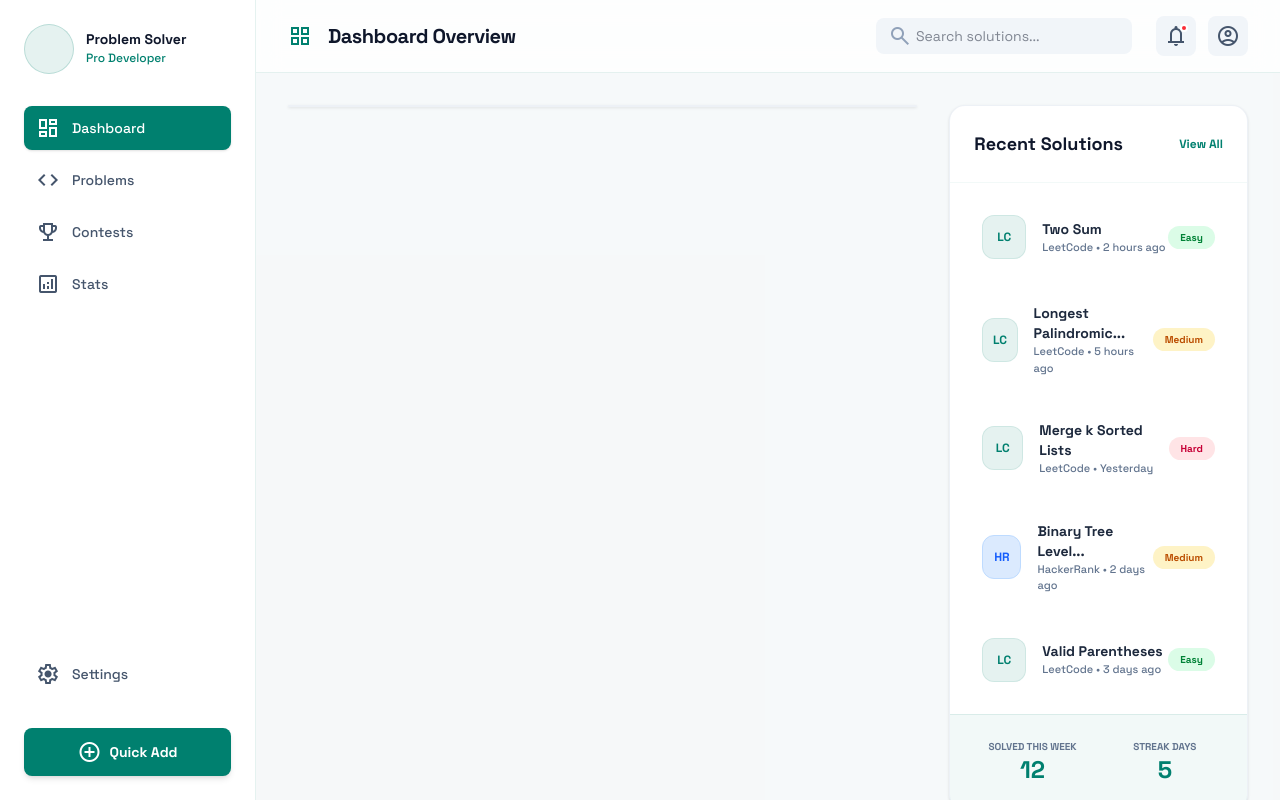
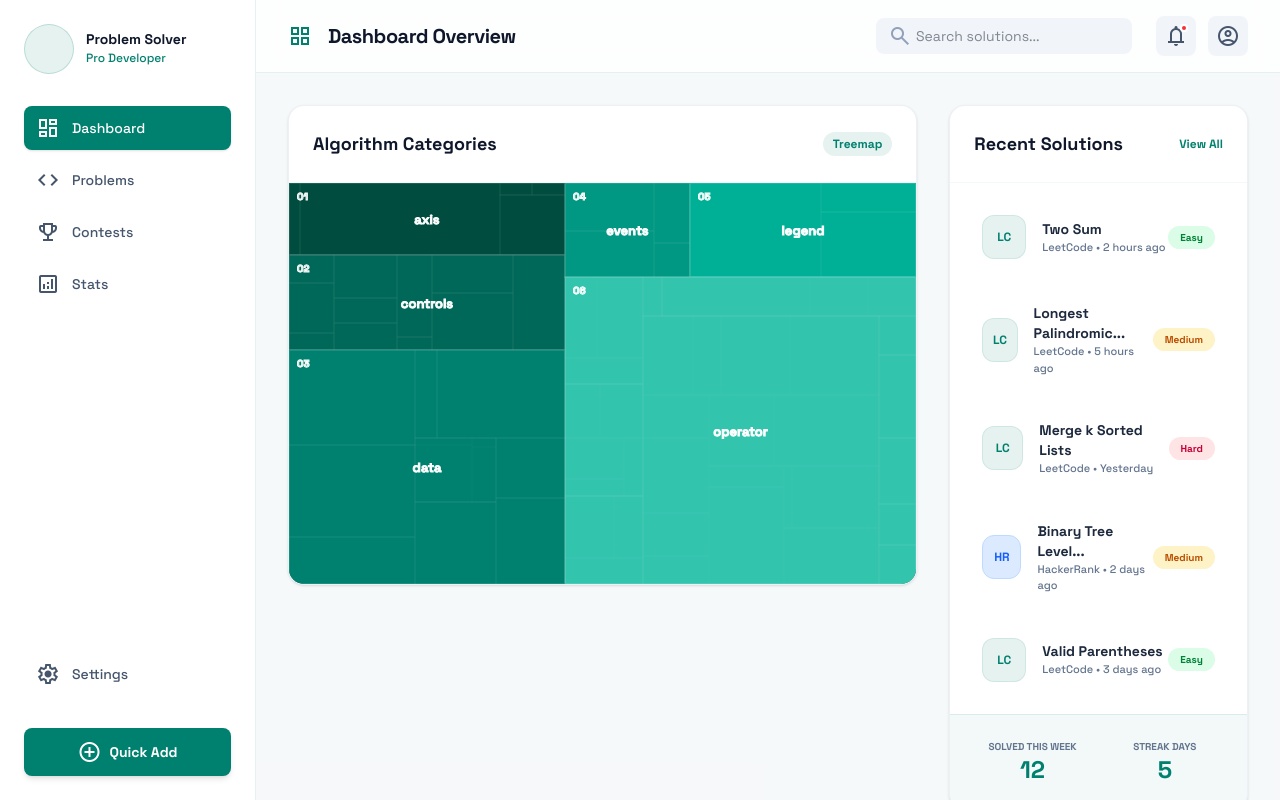
Before and after one commit to ssun4098/bjhub-dashboard-web, a React (Vite) app: page / in a window 1280 px wide. Built offline with nearby package versions, Linux system fonts and the light colour scheme.

Commit message:
차트 라이브러리 Recharts 추가 및 Example 구현

```diff
--- a/package.json
+++ b/package.json
@@ -16,6 +16,7 @@
     "@tailwindcss/vite": "^4.2.1",
     "react": "^19.2.0",
     "react-dom": "^19.2.0",
+    "recharts": "^3.7.0",
     "tailwindcss": "^4.2.1"
   },
   "devDependencies": {
--- a/src/App.jsx
+++ b/src/App.jsx
@@ -1,5 +1,6 @@
 import Header from './component/Header'
 import Sidebar from './component/Sidebar'
+import CustomContentTreemap from './pages/dashboard/AlgorithmHeatMap'
 
 function App() {
 
@@ -14,8 +15,8 @@ function App() {
 
       <div className="p-8 max-w-7xl mx-auto w-full grid grid-cols-1 xl:grid-cols-12 gap-8">
         <div className="xl:col-span-8 space-y-6">
-          <div className="bg-white dark:bg-background-dark rounded-2xl shadow-sm border border-slate-200/60 dark:border-slate-800 overflow-hidden">
-            <div id="calendar"></div>
+          <div className="bg-white dark:bg-background-dark rounded-2xl shadow-sm border border-slate-200/60 dark:border-slate-800 overflow-hidden h-[480px]">
+            <CustomContentTreemap />
           </div>
         </div>
         <div className="xl:col-span-4 space-y-6">
--- /dev/null
+++ b/src/pages/dashboard/AlgorithmHeatMap.jsx
@@ -0,0 +1,209 @@
+import { Treemap, ResponsiveContainer } from 'recharts';
+
+// #region Sample data
+const data = [
+  {
+    name: 'axis',
+    children: [
+      { name: 'Axes', size: 1302 },
+      { name: 'Axis', size: 24593 },
+      { name: 'AxisGridLine', size: 652 },
+      { name: 'AxisLabel', size: 636 },
+      { name: 'CartesianAxes', size: 6703 },
+    ],
+  },
+  {
+    name: 'controls',
+    children: [
+      { name: 'AnchorControl', size: 2138 },
+      { name: 'ClickControl', size: 3824 },
+      { name: 'Control', size: 1353 },
+      { name: 'ControlList', size: 4665 },
+      { name: 'DragControl', size: 2649 },
+      { name: 'ExpandControl', size: 2832 },
+      { name: 'HoverControl', size: 4896 },
+      { name: 'IControl', size: 763 },
+      { name: 'PanZoomControl', size: 5222 },
+      { name: 'SelectionControl', size: 7862 },
+      { name: 'TooltipControl', size: 8435 },
+    ],
+  },
+  {
+    name: 'data',
+    children: [
+      { name: 'Data', size: 20544 },
+      { name: 'DataList', size: 19788 },
+      { name: 'DataSprite', size: 10349 },
+      { name: 'EdgeSprite', size: 3301 },
+      { name: 'NodeSprite', size: 19382 },
+      {
+        name: 'render',
+        children: [
+          { name: 'ArrowType', size: 698 },
+          { name: 'EdgeRenderer', size: 5569 },
+          { name: 'IRenderer', size: 353 },
+          { name: 'ShapeRenderer', size: 2247 },
+        ],
+      },
+      { name: 'ScaleBinding', size: 11275 },
+      { name: 'Tree', size: 7147 },
+      { name: 'TreeBuilder', size: 9930 },
+    ],
+  },
+  {
+    name: 'events',
+    children: [
+      { name: 'DataEvent', size: 7313 },
+      { name: 'SelectionEvent', size: 6880 },
+      { name: 'TooltipEvent', size: 3701 },
+      { name: 'VisualizationEvent', size: 2117 },
+    ],
+  },
+  {
+    name: 'legend',
+    children: [
+      { name: 'Legend', size: 20859 },
+      { name: 'LegendItem', size: 4614 },
+      { name: 'LegendRange', size: 10530 },
+    ],
+  },
+  {
+    name: 'operator',
+    children: [
+      {
+        name: 'distortion',
+        children: [
+          { name: 'BifocalDistortion', size: 4461 },
+          { name: 'Distortion', size: 6314 },
+          { name: 'FisheyeDistortion', size: 3444 },
+        ],
+      },
+      {
+        name: 'encoder',
+        children: [
+          { name: 'ColorEncoder', size: 3179 },
+          { name: 'Encoder', size: 4060 },
+          { name: 'PropertyEncoder', size: 4138 },
+          { name: 'ShapeEncoder', size: 1690 },
+          { name: 'SizeEncoder', size: 1830 },
+        ],
+      },
+      {
+        name: 'filter',
+        children: [
+          { name: 'FisheyeTreeFilter', size: 5219 },
+          { name: 'GraphDistanceFilter', size: 3165 },
+          { name: 'VisibilityFilter', size: 3509 },
+        ],
+      },
+      { name: 'IOperator', size: 1286 },
+      {
+        name: 'label',
+        children: [
+          { name: 'Labeler', size: 9956 },
+          { name: 'RadialLabeler', size: 3899 },
+          { name: 'StackedAreaLabeler', size: 3202 },
+        ],
+      },
+      {
+        name: 'layout',
+        children: [
+          { name: 'AxisLayout', size: 6725 },
+          { name: 'BundledEdgeRouter', size: 3727 },
+          { name: 'CircleLayout', size: 9317 },
+          { name: 'CirclePackingLayout', size: 12003 },
+          { name: 'DendrogramLayout', size: 4853 },
+          { name: 'ForceDirectedLayout', size: 8411 },
+          { name: 'IcicleTreeLayout', size: 4864 },
+          { name: 'IndentedTreeLayout', size: 3174 },
+          { name: 'Layout', size: 7881 },
+          { name: 'NodeLinkTreeLayout', size: 12870 },
+          { name: 'PieLayout', size: 2728 },
+          { name: 'RadialTreeLayout', size: 12348 },
+          { name: 'RandomLayout', size: 870 },
+          { name: 'StackedAreaLayout', size: 9121 },
+          { name: 'TreeMapLayout', size: 9191 },
+        ],
+      },
+      { name: 'Operator', size: 2490 },
+      { name: 'OperatorList', size: 5248 },
+      { name: 'OperatorSequence', size: 4190 },
+      { name: 'OperatorSwitch', size: 2581 },
+      { name: 'SortOperator', size: 2023 },
+    ],
+  },
+];
+// #endregion
+
+const COLORS = ['#004d3f', '#006858', '#00806f', '#009882', '#00b096', '#33c4ae'];
+
+const CustomizedContent = (props) => {
+  const { root, depth, x, y, width, height, index, name } = props;
+
+  return (
+    <g>
+      <rect
+        x={x}
+        y={y}
+        width={width}
+        height={height}
+        style={{
+          fill: depth < 2 ? COLORS[Math.floor((index / (root?.children?.length ?? 1)) * 6)] : 'transparent',
+          stroke: '#ffffff18',
+          strokeWidth: 2 / (depth + 1e-10),
+          strokeOpacity: 1 / (depth + 1e-10),
+        }}
+      />
+      {depth === 1 && width > 50 && height > 24 ? (
+        <text
+          x={x + width / 2}
+          y={y + height / 2 + 5}
+          textAnchor="middle"
+          fill="#fff"
+          fontSize={13}
+          fontFamily="'Space Grotesk', sans-serif"
+          fontWeight={600}
+        >
+          {name}
+        </text>
+      ) : null}
+      {depth === 1 && width > 36 ? (
+        <text
+          x={x + 8}
+          y={y + 17}
+          fill="#fff"
+          fontSize={10}
+          fontFamily="'Space Grotesk', sans-serif"
+          fontWeight={700}
+          fillOpacity={0.6}
+        >
+          {String(index + 1).padStart(2, '0')}
+        </text>
+      ) : null}
+    </g>
+  );
+};
+
+const AlgorithmHeatMap = () => {
+  return (
+    <div className="h-full flex flex-col">
+      <div className="p-6 border-b border-primary/5 flex items-center justify-between shrink-0">
+        <h3 className="text-lg font-bold">Algorithm Categories</h3>
+        <span className="text-xs font-bold text-primary bg-primary/10 px-2.5 py-1 rounded-full">Treemap</span>
+      </div>
+      <div className="flex-1 min-h-0">
+        <ResponsiveContainer width="100%" height="100%">
+          <Treemap
+            data={data}
+            dataKey="size"
+            stroke="#fff"
+            fill="#00806f"
+            content={CustomizedContent}
+          />
+        </ResponsiveContainer>
+      </div>
+    </div>
+  );
+};
+
+export default AlgorithmHeatMap;
```
Also changed, not shown: 1 other file (tests, documents, lock files or other folders).
